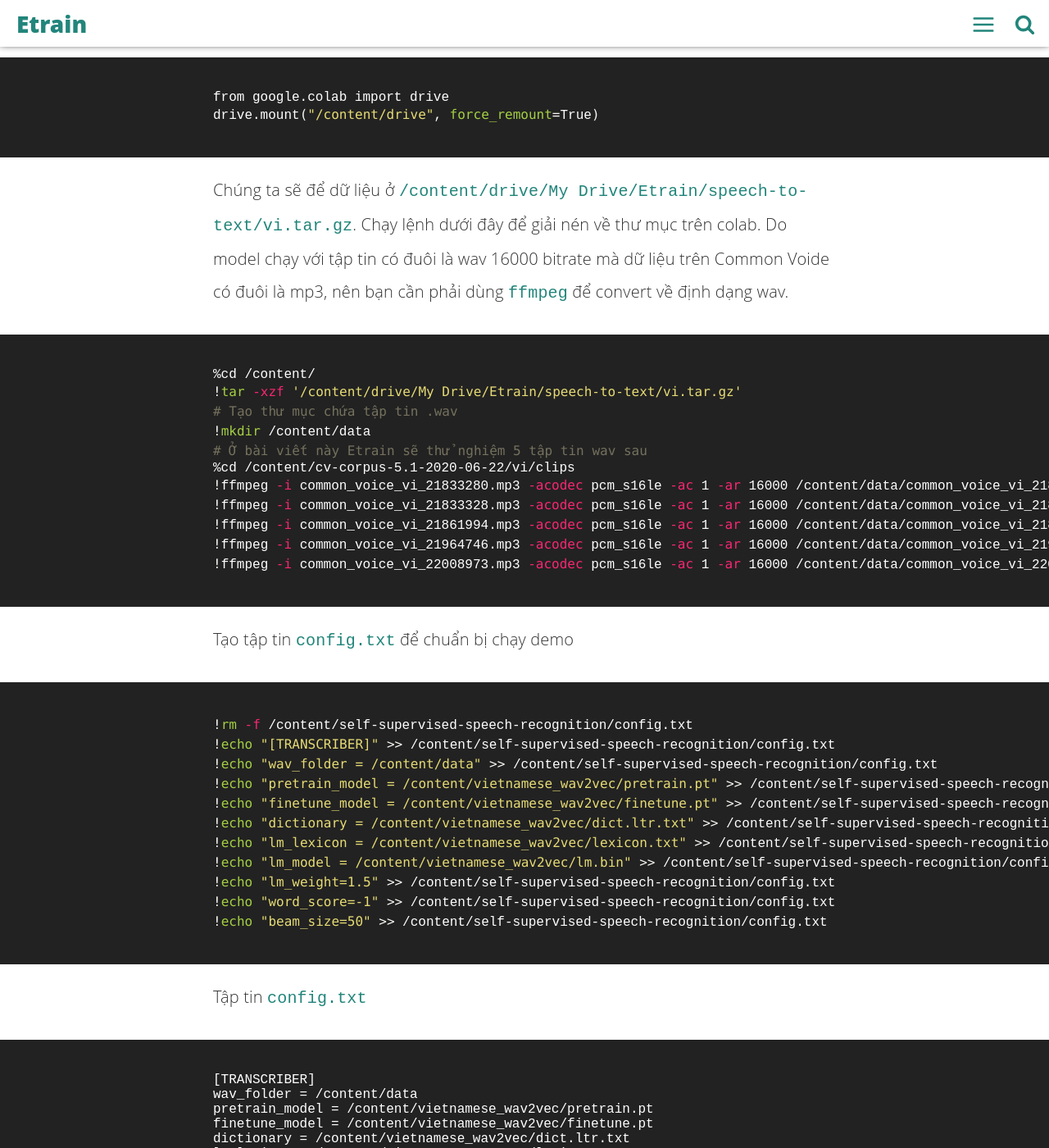
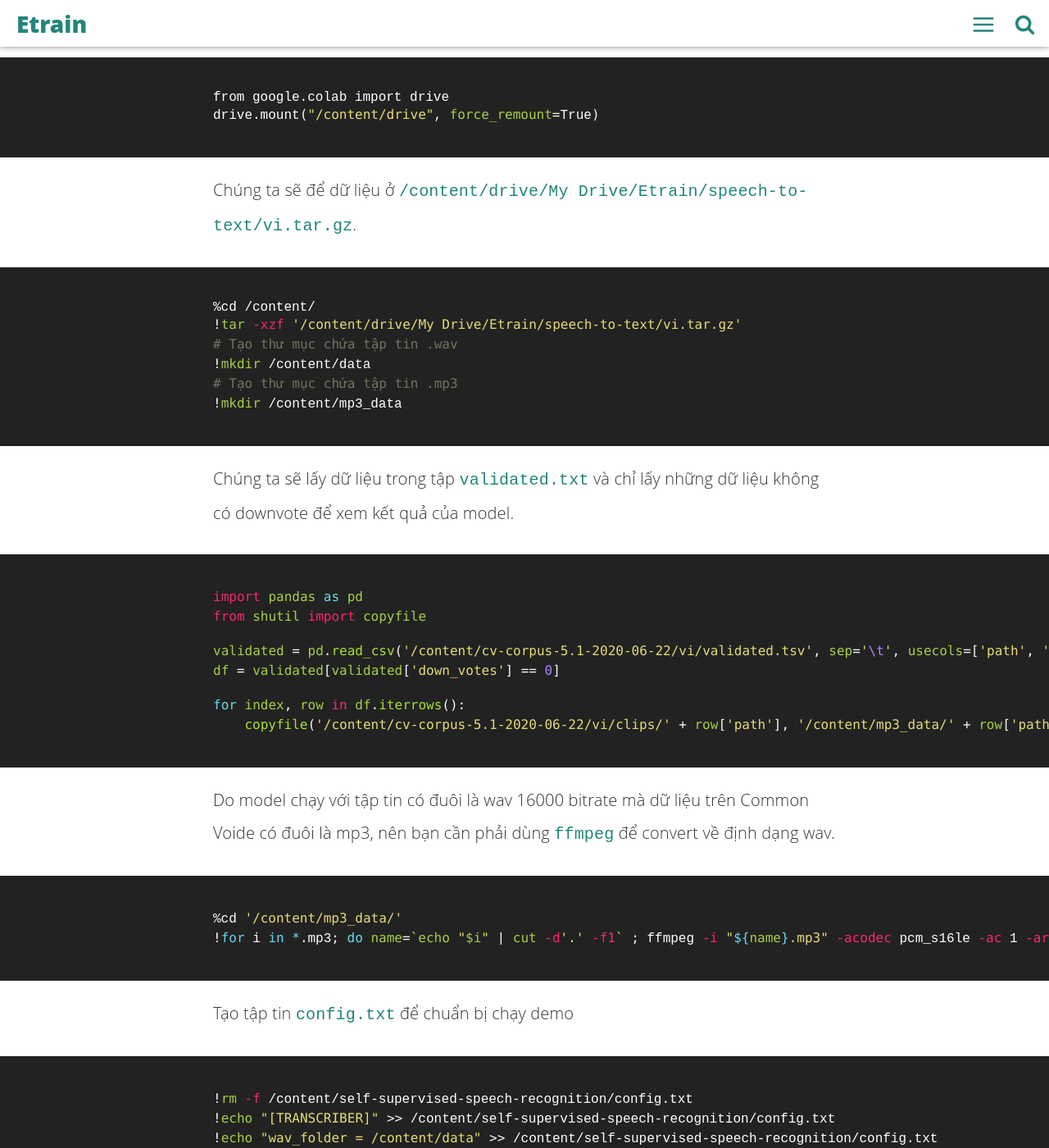
Before and after one commit to etrain-xyz/etrain, a Jekyll site: the page built from _posts/2021-01-15-speech-to-text.md, in a window 1280 px wide and 1400 px high, scrolled down 5532 px. Shown: the whole window at 82% size. Built offline with Jekyll 4.4.1, drawn with Linux system fonts in a browser that asks for light colours; some of the changed text lies outside the part shown.

Commit message:
feat(using asr-evaluation)

````diff
--- a/_posts/2021-01-15-speech-to-text.md
+++ b/_posts/2021-01-15-speech-to-text.md
@@ -128,21 +128,36 @@
 drive.mount("/content/drive", force_remount=True)
 ```
 
-Chúng ta sẽ để dữ liệu ở `/content/drive/My Drive/Etrain/speech-to-text/vi.tar.gz`. Chạy lệnh dưới đây để giải nén về thư mục trên colab. Do model chạy với tập tin có đuôi là wav 16000 bitrate mà dữ liệu trên Common Voide có đuôi là mp3, nên bạn cần phải dùng `ffmpeg` để convert về định dạng wav.
+Chúng ta sẽ để dữ liệu ở `/content/drive/My Drive/Etrain/speech-to-text/vi.tar.gz`.
 
 ```bash
 %cd /content/
 !tar -xzf '/content/drive/My Drive/Etrain/speech-to-text/vi.tar.gz'
 # Tạo thư mục chứa tập tin .wav
 !mkdir /content/data
-# Ở bài viết này Etrain sẽ thử nghiệm 5 tập tin wav sau
-%cd /content/cv-corpus-5.1-2020-06-22/vi/clips
-!ffmpeg -i common_voice_vi_21833280.mp3 -acodec pcm_s16le -ac 1 -ar 16000 /content/data/common_voice_vi_21833280.wav
-!ffmpeg -i common_voice_vi_21833328.mp3 -acodec pcm_s16le -ac 1 -ar 16000 /content/data/common_voice_vi_21833328.wav
-!ffmpeg -i common_voice_vi_21861994.mp3 -acodec pcm_s16le -ac 1 -ar 16000 /content/data/common_voice_vi_21861994.wav
-!ffmpeg -i common_voice_vi_21964746.mp3 -acodec pcm_s16le -ac 1 -ar 16000 /content/data/common_voice_vi_21964746.wav
-!ffmpeg -i common_voice_vi_22008973.mp3 -acodec pcm_s16le -ac 1 -ar 16000 /content/data/common_voice_vi_22008973.wav
+# Tạo thư mục chứa tập tin .mp3
+!mkdir /content/mp3_data
 ```
+
+Chúng ta sẽ lấy dữ liệu trong tập `validated.txt` và chỉ lấy những dữ liệu không có downvote để xem kết quả của model.
+
+```python
+import pandas as pd
+from shutil import copyfile
+
+validated = pd.read_csv('/content/cv-corpus-5.1-2020-06-22/vi/validated.tsv', sep='\t', usecols=['path', 'sentence', 'up_votes', 'down_votes'])
+df = validated[validated['down_votes'] == 0]
+
+for index, row in df.iterrows():
+    copyfile('/content/cv-corpus-5.1-2020-06-22/vi/clips/' + row['path'], '/content/mp3_data/' + row['path'])
+```
+
+ Do model chạy với tập tin có đuôi là wav 16000 bitrate mà dữ liệu trên Common Voide có đuôi là mp3, nên bạn cần phải dùng `ffmpeg` để convert về định dạng wav.
+
+ ```bash
+%cd '/content/mp3_data/'
+!for i in *.mp3; do name=`echo "$i" | cut -d'.' -f1` ; ffmpeg -i "${name}.mp3" -acodec pcm_s16le -ac 1 -ar 16000 "/content/data/${name}.wav"; done
+ ```
 
 
 Tạo tập tin `config.txt` để chuẩn bị chạy demo
@@ -183,29 +198,28 @@
 
 ### Kết quả sau khi chạy
 
-#### 1 - Tập tin common_voice_vi_21861994.wav
-- Nội dung văn bản: ĐỨNG TRƯỚC BÀN THỜ TRINH VUI SƯỚNG NÓI
-- Kết quả dự đoán: ĐỨNG TRƯỚC BÀN THỜ **CHINH** VUI **TƯỚNG** NÓI
+Mặc định file kết quả sẽ được lưu vào thư mục `/content/self-supervised-speech-recognition/result.csv`.
+Chúng ta sẽ dùng công cụ [asr-evaluation](https://github.com/belambert/asr-evaluation) để đánh giá mô hình
 
-#### 2 - Tập tin common_voice_vi_21833280.wav
-- Nội dung văn bản: TAY LÀM HÀM NHAI TAY QUAI MIỆNG TRỄ
-- Kết quả dự đoán: **TAI** LÀM HÀM NHAI TAY QUAI MIỆNG TRỄ
+```python
+import os
+hypo_df = pd.read_csv('result.csv')
+hypo_df['path'] = hypo_df['path'].map(lambda x: os.path.basename(x).split(".wav")[0] + ".mp3")
+data_df = pd.merge(df, hypo_df, on='path', how='outer')
+data_df['sentence'].str.lower().to_csv('/content/reference.txt', header=False, index=False)
+data_df['hypos'].str.lower().to_csv('/content/hypothesis.txt', header=False, index=False)
+```
 
-#### 3 - Tập tin common_voice_vi_21833328.wav
-- Nội dung văn bản: QUAY LẠI SAU CẬU BẠN NHÌN CHINH RỒI NÓI
-- Kết quả dự đoán: QUAY LẠI SAU CẬU BẠN NHÌN **TRINH** RỒI NÓI
+```bash
+!pip install asr-evaluation
+!wer -i /content/reference.txt /content/hypothesis.txt
+```
 
-#### 4 - Tập tin common_voice_vi_22008973.wav
-- Nội dung văn bản: THÌ CHẮC CHẮN CON GÁI NHÀ CÔ SẼ GẶP VẬN LỚN
-- Kết quả dự đoán: **KHÌ** CHẮC CHẮN CON GÁI NHÀ CÔ SẼ GẮP **VẬT** LỚN
+![result speech to text](/assets/img/posts/result-speech2text.png)
 
-#### 5 - Tập tin common_voice_vi_21964746.wav
-- Nội dung văn bản: NHỮNG CÂU CHUYỆN HAY NHỮNG BỨC ẢNH ĐƯỢC CHÚNG TÔI KHOE LẠI
-- Kết quả dự đoán: NHỮNG CÂU CHUYỆN **THAY** NHỮNG BỨC ẢNH ĐƯỢC CHÚNG TÔI KHOE **LOẠI**
-
-Nếu nghe kỹ các đoạn audio trên thì thực ra có một số lỗi sai là do người dùng phát âm chưa chuẩn. Mọi người có thể thử nghiệm thêm.
 
 
 ## Nguồn tham khảo
 - [Huấn luyện các mô hình AI với dữ liệu nhỏ](http://amatech.funix.edu.vn/2020/03/13/huan-luyen-cac-mo-hinh-ai-voi-du-lieu-nho/)
 - [Self-supervised speech recognition with limited amount of labeled data](https://github.com/mailong25/self-supervised-speech-recognition)
+- [Evaluating an automatic speech recognition service](https://aws.amazon.com/blogs/machine-learning/evaluating-an-automatic-speech-recognition-service/)
````
Also changed, not shown: assets/css/main.css, assets/img/posts/result-speech2text.png (added).
